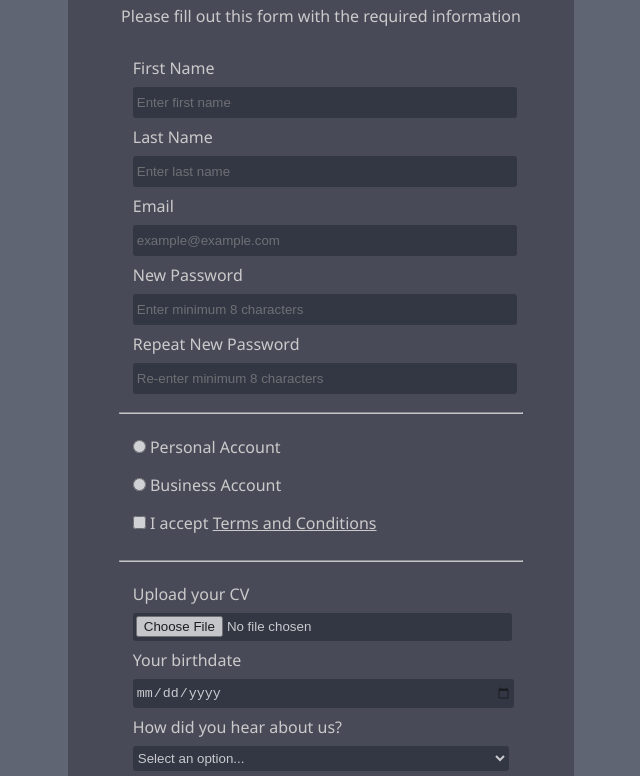
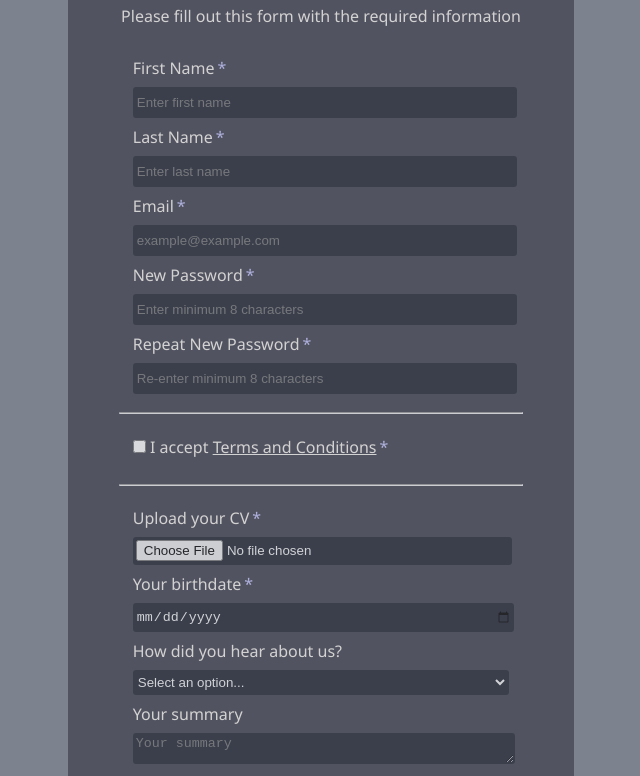
Before and after one commit to leenahs/FrontendWebsitesPractices, a plain HTML site: page RegistrationForm/index.html in a window 1280 px wide. Shown: the part 166-942 px from the top of the page, without its empty margins (319-959 px from the left). Drawn offline with Linux system fonts and the light colour scheme.

Commit message:
new changes

```diff
--- a/RegistrationForm/index.html
+++ b/RegistrationForm/index.html
@@ -13,35 +13,41 @@
         <h1 class="text-center">Registration Form</h1>
         <p class="text-center">Please fill out this form with the required information</p>
         <section>
+            <div class="popup" id="termsPopup">
+                <p>hi</p>
+                <button onclick="closePopup()">Close</button>
+            </div>
             <form method="post" action="action_page.php" class="create-form">
+                <!-- * section 1 -->
                 <fieldset>
-                    <label for="fname">First Name</label>
+                    <label for="fname">First Name</label><span class="star">*</span>
                     <input type="text" id="fname" name="fname" value="" placeholder="Enter first name" required>
-                    <label for="lname">Last Name</label>
+                    <label for="lname">Last Name</label><span class="star">*</span>
                     <input type="text" id="lname" name="lname" value="" placeholder="Enter last name" required>
-                    <label for="email">Email</label>
-                    <input type="email" id="email" name="email" placeholder="example@example.com" required>
-                    <label for="new-pass">New Password</label>
-                    <input type="password" id="password" name="new-pass" placeholder="Enter minimum 8 characters" required>
-                    <label for="repeat-pass">Repeat New Password</label>
-                    <input type="password" id="password" name="repeat-pass" placeholder="Re-enter minimum 8 characters" required>
+                    <label for="email">Email</label><span class="star">*</span>
+                    <input type="email" id="email" name="email" value="" placeholder="example@example.com" required>
+                    <label for="new-pass">New Password</label><span class="star">*</span>
+                    <input type="password" id="password" name="new-pass" value="" placeholder="Enter minimum 8 characters" required>
+                    <label for="repeat-pass">Repeat New Password</label><span class="star">*</span>
+                    <input type="password" id="password" name="repeat-pass" value="" placeholder="Re-enter minimum 8 characters" required>
                 </fieldset>
                 <hr>
                 <!-- * section 2 -->
                 <fieldset>
-                    <input id="personal-account" type="radio" name="account-type">
+                    <!-- <input id="personal-account" type="radio" name="account-type">
                     <label for="personal-account">Personal Account</label><br>
                     <input id="business-account" type="radio" name="account-type">
-                    <label for="business-account">Business Account</label><br>
+                    <label for="business-account">Business Account</label><br> -->
                     <input type="checkbox" id="terms-conditions" name="terms-conditions" required>
-                    <label for="terms-conditions">I accept</label> <span class="link" onclick="openPopup()">Terms and Conditions</span><br>
+                    <label for="terms-conditions">I accept</label> <a class="link" onclick="openPopup()">Terms and Conditions</a><span class="star">*</span><br>
                 </fieldset>
                 <hr>
+                <!-- * section 3 -->
                 <fieldset>
-                    <label for="cv">Upload your CV</label>
-                    <input type="file" id="cv">
-                    <label for="birthdate">Your birthdate</label>
-                    <input type="date" id="birthdate">
+                    <label for="cv">Upload your CV</label><span class="star">*</span>
+                    <input type="file" id="cv" required>
+                    <label for="birthdate">Your birthdate</label><span class="star">*</span>
+                    <input type="date" id="birthdate" required>
                     <label for="option"> How did you hear about us?</label>
                     <select name="options" required>
                         <option>Select an option...</option>
@@ -56,10 +62,6 @@
                 </fieldset>
                 <button class="btn" type="submit">Submit</button>
             </form>
-            <div class="popup" id="termsPopup">
-                <p>hi</p>
-                <button onclick="closePopup()">Close</button>
-            </div>
         </section>
     </div>
 </body>
--- a/RegistrationForm/mystyle.css
+++ b/RegistrationForm/mystyle.css
@@ -1,15 +1,24 @@
 body{
-    background-color: rgb(95, 101, 115);
+    background-color: rgb(125, 130, 143);
     color: rgb(248, 245, 240);
     font-family: 'Segoe UI', Tahoma, Geneva, Verdana, sans-serif
 }
 
-fieldset{
-    border: none;
+.text-center{
+    text-align: center;
 }
 
-.text-center{
-    text-align: center;
+a, .link{
+    text-decoration: underline;
+}
+
+a:hover{
+    opacity: 0.7;
+}
+
+.star{
+    margin-left: 3px;
+    color: rgb(197, 198, 255);
 }
 
 .container{
@@ -29,15 +38,12 @@ fieldset{
     padding-bottom: 5%;
 }
 
+fieldset{
+    border: none;
+}
+
 .create-form{
     width: 100%;
-}
-
-#termsPopup{
-    display: none;
-    /* position: fixed; */
-    border: 3px solid blueviolet;
-    background-color: rgb(146, 114, 72);
 }
 
 label{
@@ -65,7 +71,7 @@ input[type="radio"], input[type="checkbox"]{
     padding-left: 3px;
 }
 
-.btn, button{
+button, .btn{
     display: block;
     border: none;
     border-radius: 6px;
@@ -76,14 +82,13 @@ input[type="radio"], input[type="checkbox"]{
     padding: 8px;
 }
 
-.link{
-    text-decoration: underline;
-}
-
 button:hover{
     opacity: 1;
 }
 
-a{
-    color: rgb(248, 245, 240);
+#termsPopup{
+    display: none;
+    /* position: fixed; */
+    border: 3px solid blueviolet;
+    background-color: rgb(146, 114, 72);
 }
```
